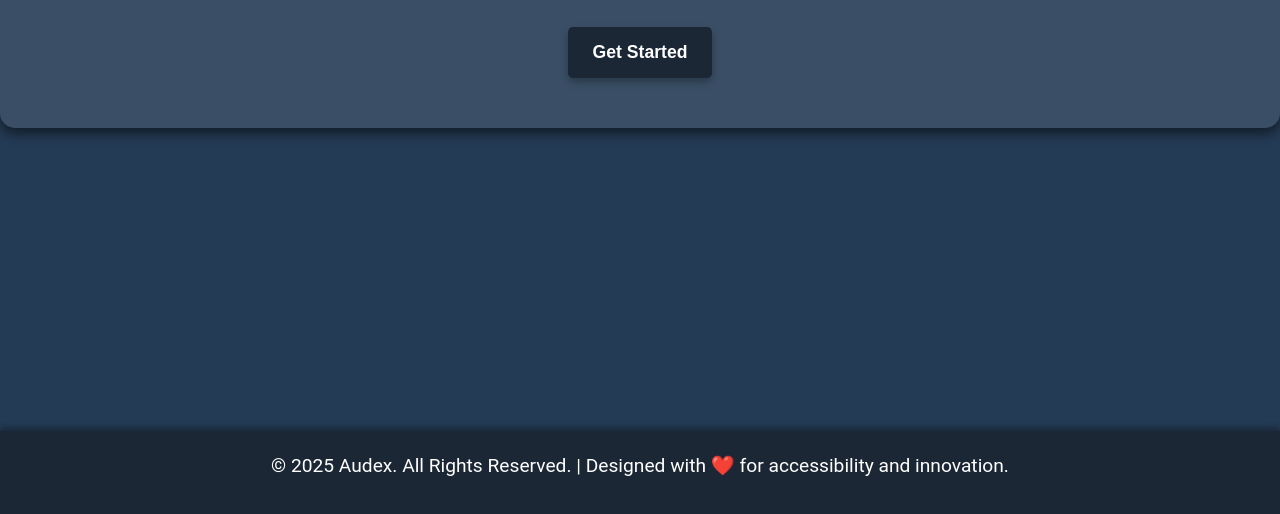
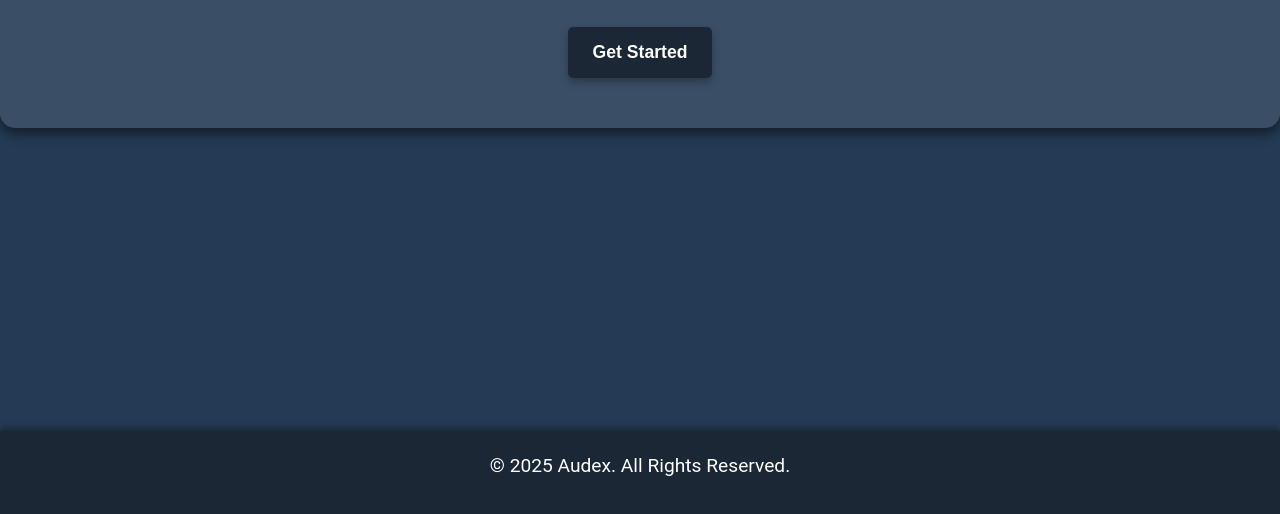
Before and after one commit to aumkeshchaudhary/AudeX_web, a plain HTML site: page index.html in a window 1280 px wide. Shown: the part 278-792 px from the top of the page. Drawn offline with nearby package versions, Linux system fonts and the light colour scheme.

Commit message:
Update index.html

```diff
--- a/index.html
+++ b/index.html
@@ -244,7 +244,7 @@
     </section>
 
     <footer>
-        <p>&copy; 2025 Audex. All Rights Reserved. | Designed with ❤️ for accessibility and innovation.</p>
+        <p>&copy; 2025 Audex. All Rights Reserved.</p>
     </footer>
 
     <script src="https://cdn.jsdelivr.net/npm/tesseract.js@2.1.4/dist/tesseract.min.js"></script>
```
